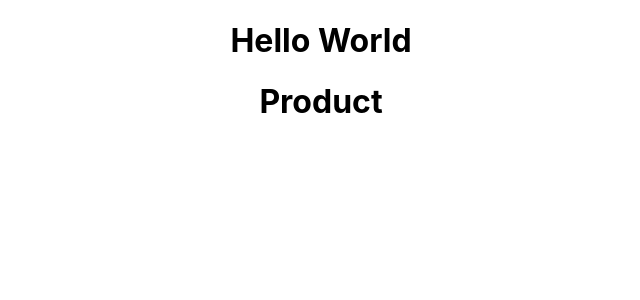
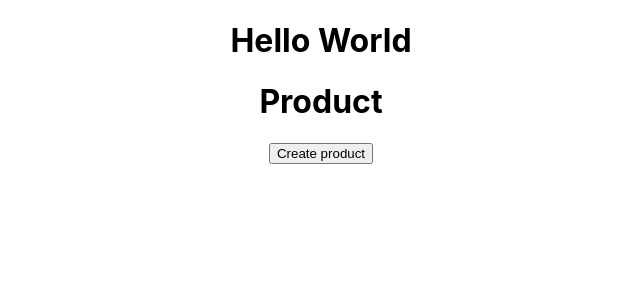
Before and after one commit to Nhu-Natalie/react-ducdo, a React (Create React App) app: page / in a window 1280 px wide. Shown: the top 300 px of the page, without its empty margins (319-959 px from the left). Built offline with nearby package versions, Linux system fonts and the light colour scheme.

Commit message:
component create

```diff
--- a/src/components/Product.js
+++ b/src/components/Product.js
@@ -1,4 +1,10 @@
+import React from "react";
 function Product() {
-  return <h1>Product</h1>;
+  return (
+    <>
+      <h1>Product</h1>
+      <button>Create product</button>
+    </>
+  );
 }
 export default Product;
```
